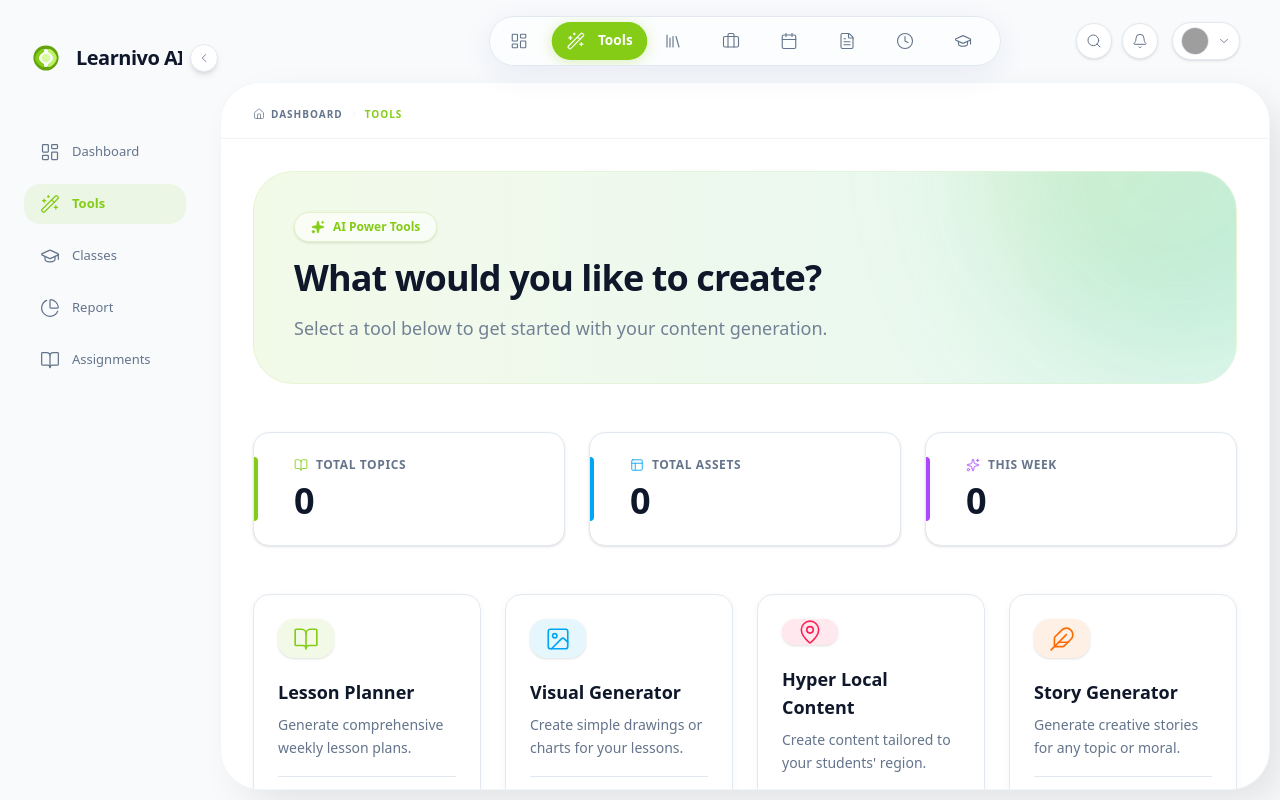
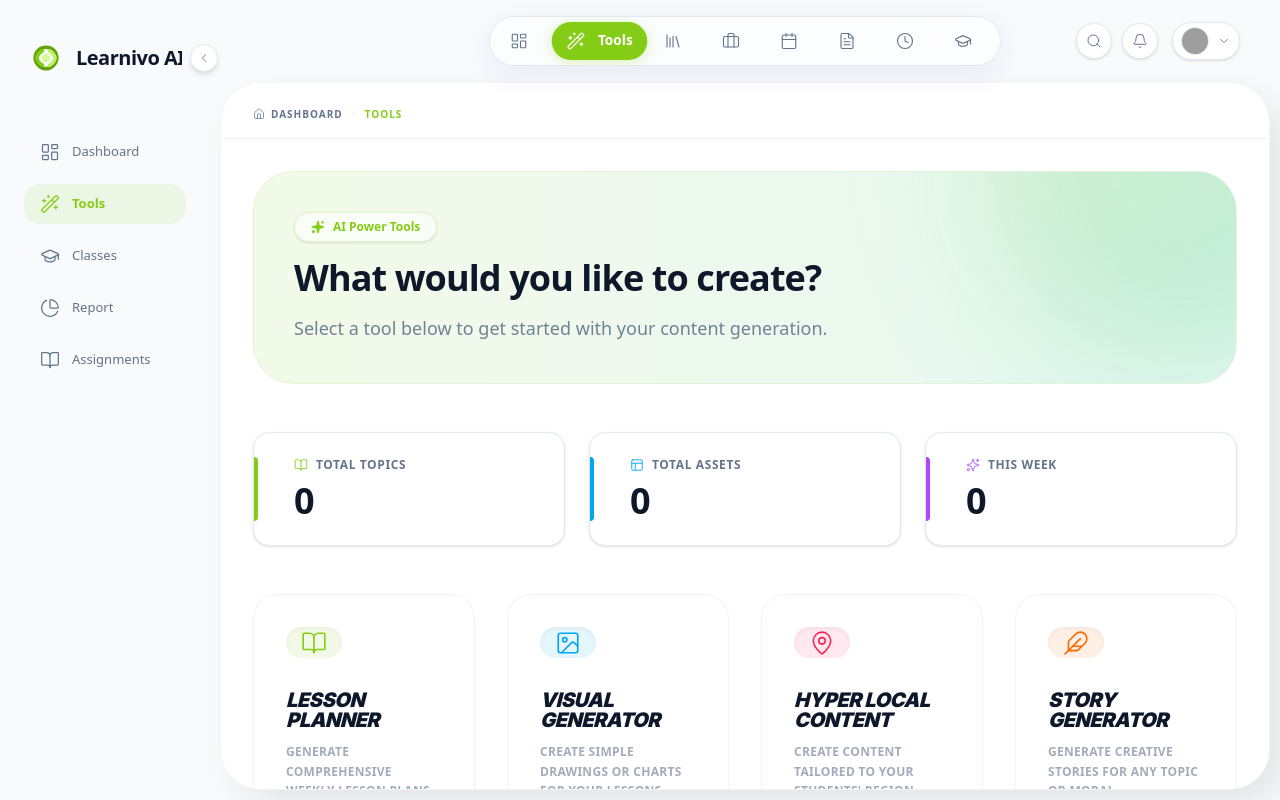
Before and after one commit to sg-surya/learninvoo, a Next.js app: page /tools in a window 1280 px wide. Built offline with nearby package versions, Linux system fonts and the light colour scheme; grey boxes are pictures that could not be loaded.

Commit message:
tools adn dashboard ka unwanted sapce and cards ka layout change kiya h

```diff
--- a/src/components/DashboardView.tsx
+++ b/src/components/DashboardView.tsx
@@ -106,7 +106,7 @@
 
     return (
         <motion.div
-            className="p-8 w-full min-h-screen bg-transparent text-foreground"
+            className="p-8 w-full bg-transparent text-foreground"
             initial={{ opacity: 0 }}
             animate={{ opacity: 1 }}
         >
@@ -135,7 +135,7 @@
                     {/* Active Session & Quick Graph */}
                     <div className="grid grid-cols-1 md:grid-cols-2 gap-8">
                         {/* Session Card */}
-                        <div className="bg-card-bg/80 backdrop-blur-2xl p-8 rounded-[2.5rem] border border-border shadow-sm relative overflow-hidden group hover:bg-card-bg transition-all duration-500">
+                        <div className="bg-card-bg/80 backdrop-blur-2xl p-8 rounded-3xl border border-border shadow-sm relative overflow-hidden group hover:bg-card-bg transition-all duration-500">
                             <div className="absolute top-0 right-0 p-4">
                                 <span className="px-3 py-1 bg-primary-custom/10 text-primary-custom text-[10px] font-black rounded-full border border-primary-custom/20 uppercase tracking-widest">In Session</span>
                             </div>
@@ -161,7 +161,7 @@
                         </div>
 
                         {/* Performance Graph Card */}
-                        <div className="bg-card-bg/80 backdrop-blur-2xl p-8 rounded-[2.5rem] border border-border shadow-sm flex flex-col justify-between">
+                        <div className="bg-card-bg/80 backdrop-blur-2xl p-8 rounded-3xl border border-border shadow-sm flex flex-col justify-between">
                             <div>
                                 <div className="flex justify-between items-start mb-2">
                                     <p className="text-[10px] font-black text-muted-foreground uppercase tracking-widest">Class Performance</p>
@@ -191,7 +191,7 @@
                     </div>
 
                     {/* Minimalist Progress Section */}
-                    <div className="bg-card-bg/40 backdrop-blur-md rounded-[2.5rem] p-8 border border-border/60">
+                    <div className="bg-card-bg/40 backdrop-blur-md rounded-3xl p-8 border border-border/60">
                         <h3 className="text-[10px] font-black text-muted-foreground uppercase tracking-[0.4em] mb-8">Syllabus Milestones</h3>
                         <div className="space-y-8">
                             {[
@@ -223,7 +223,7 @@
                 {/* Sidebar Column */}
                 <div className="col-span-12 lg:col-span-4 space-y-8">
                     {/* Tasks Panel */}
-                    <div className="bg-card-bg border border-border rounded-[2.5rem] p-8 relative overflow-hidden shadow-sm">
+                    <div className="bg-card-bg border border-border rounded-3xl p-8 relative overflow-hidden shadow-sm">
                         <div className="absolute top-[-10%] right-[-10%] w-40 h-40 bg-primary-custom/10 rounded-full blur-[40px]" />
                         <div className="relative z-10">
                             <h3 className="text-xs font-black uppercase tracking-[0.3em] text-primary-custom mb-6 flex items-center gap-2">
@@ -253,7 +253,7 @@
                     </div>
 
                     {/* Up Next / AI Suggestion */}
-                    <div className="bg-card-bg/80 backdrop-blur-2xl p-8 rounded-[2.5rem] border border-border shadow-sm flex flex-col gap-6">
+                    <div className="bg-card-bg/80 backdrop-blur-2xl p-8 rounded-3xl border border-border shadow-sm flex flex-col gap-6">
                         <div className="flex items-center gap-4">
                             <div className="w-12 h-12 bg-sky-500/10 text-sky-500 rounded-2xl flex items-center justify-center">
                                 <Sparkles size={24} />
--- a/src/components/ToolsView.tsx
+++ b/src/components/ToolsView.tsx
@@ -47,7 +47,7 @@
     }, []);
 
     return (
-        <div className="p-8 w-full bg-transparent min-h-screen">
+        <div className="p-8 w-full bg-transparent">
             {/* Header Section */}
             <div className="bg-gradient-to-r from-primary-custom/10 to-emerald-500/10 rounded-[2.5rem] p-10 mb-12 relative overflow-hidden border border-primary-custom/10">
                 <div className="relative z-10">
@@ -101,32 +101,53 @@
             </div>
 
             {/* AI Tools Grid */}
-            <div className="grid grid-cols-1 md:grid-cols-2 lg:grid-cols-3 xl:grid-cols-4 gap-6 mb-20">
+            <div className="grid grid-cols-1 md:grid-cols-2 lg:grid-cols-3 xl:grid-cols-4 gap-8 mb-6">
                 {TOOLS.map((tool, idx) => {
                     const slug = tool.label.toLowerCase().replace(/[\/\s]+/g, '-');
                     return (
                         <div
                             key={idx}
                             onClick={() => router.push(`/tools/${slug}`)}
-                            className="bg-card-bg rounded-2xl p-6 shadow-[0_2px_8px_rgba(0,0,0,0.04)] border border-border hover:shadow-xl hover:shadow-primary-custom/10 hover:border-primary-custom/50 transition-all duration-300 cursor-pointer flex flex-col items-start group relative h-64 overflow-hidden"
+                            className="group relative flex flex-col h-72 p-8 rounded-3xl bg-card-bg/40 border border-border/50 backdrop-blur-md transition-all duration-500 hover:-translate-y-2 cursor-pointer overflow-hidden shadow-soft hover:shadow-2xl hover:shadow-primary-custom/5 hover:border-primary-custom/30"
                         >
-                            {/* Hover Gradient Background */}
-                            <div className="absolute inset-0 bg-gradient-to-br from-primary-custom/5 to-transparent opacity-0 group-hover:opacity-100 transition-opacity duration-500"></div>
+                            {/* Sophisticated Glow Background */}
+                            <div className="absolute top-0 right-0 w-32 h-32 bg-gradient-to-br from-primary-custom/10 to-transparent rounded-full blur-3xl opacity-0 group-hover:opacity-100 transition-opacity duration-700" />
 
-                            <div className="relative z-10 w-full flex flex-col h-full">
-                                <div className={`w-14 h-14 rounded-2xl flex items-center justify-center ${tool.bg} ${tool.color} mb-5 group-hover:scale-110 transition-transform duration-300 shadow-sm`}>
-                                    <tool.icon size={26} />
+                            <div className="relative z-10 flex flex-col h-full">
+                                {/* Icon Pedestal */}
+                                <div className={`w-14 h-14 rounded-2xl flex items-center justify-center ${tool.bg} ${tool.color} mb-8 shadow-inner relative group-hover:scale-110 transition-transform duration-500`}>
+                                    <tool.icon size={26} strokeWidth={1.5} />
+                                    {/* Subtle pulse under icon on hover */}
+                                    <div className="absolute inset-0 bg-current opacity-0 group-hover:opacity-20 rounded-2xl blur-xl transition-opacity duration-500" />
                                 </div>
-                                <h3 className="text-lg font-bold text-foreground mb-2 group-hover:text-primary-custom transition-colors">{tool.label}</h3>
-                                <p className="text-muted-foreground text-sm leading-relaxed mb-4">{tool.desc}</p>
 
-                                <div className="mt-auto w-full flex items-center justify-between pt-4 border-t border-border group-hover:border-primary-custom/20 transition-colors">
-                                    <span className="text-[10px] font-bold text-muted-foreground uppercase tracking-widest group-hover:text-primary-custom transition-colors">Launch Tool</span>
-                                    <div className="w-8 h-8 rounded-full bg-muted flex items-center justify-center group-hover:bg-primary-custom group-hover:text-white transition-all duration-300">
-                                        <ArrowRight size={14} className="-rotate-45 group-hover:rotate-0 transition-transform duration-300" />
+                                <div className="space-y-3">
+                                    <h3 className="text-xl font-black text-foreground font-display tracking-tight uppercase italic leading-none group-hover:text-primary-custom transition-colors">
+                                        {tool.label}
+                                    </h3>
+                                    <p className="text-xs font-bold text-muted-foreground/60 leading-relaxed uppercase tracking-wide">
+                                        {tool.desc}
+                                    </p>
+                                </div>
+
+                                <div className="mt-auto flex items-center justify-between">
+                                    <div className="flex flex-col">
+                                        <span className="text-[10px] font-black text-primary-custom uppercase tracking-[0.2em] opacity-0 group-hover:opacity-100 transition-all translate-y-2 group-hover:translate-y-0 duration-300">
+                                            Open Tool
+                                        </span>
+                                        <span className="text-[10px] font-black text-muted-foreground/30 uppercase tracking-[0.2em] group-hover:opacity-0 transition-all duration-300">
+                                            Interactive
+                                        </span>
+                                    </div>
+
+                                    <div className="w-12 h-12 rounded-2xl border border-border group-hover:border-primary-custom flex items-center justify-center group-hover:bg-primary-custom group-hover:text-white transition-all duration-500 group-hover:shadow-lg group-hover:shadow-primary-custom/20">
+                                        <ArrowRight size={18} className="-rotate-45 group-hover:rotate-0 transition-transform duration-500" />
                                     </div>
                                 </div>
                             </div>
+
+                            {/* Decorative line reveal */}
+                            <div className="absolute bottom-0 left-0 h-1 w-0 bg-gradient-to-r from-primary-custom to-emerald-500 group-hover:w-full transition-all duration-700 delay-100" />
                         </div>
                     )
                 })}
```
